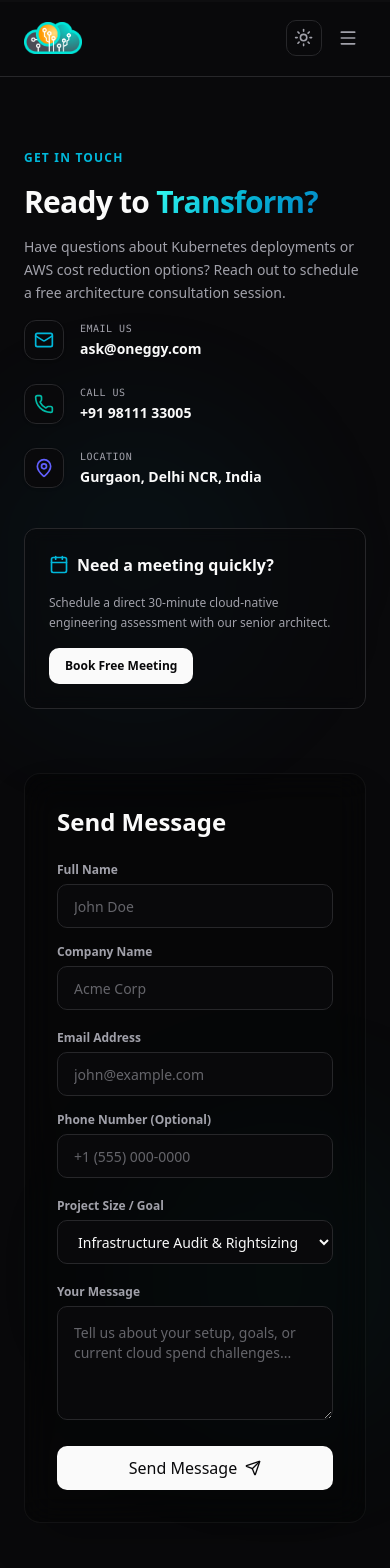
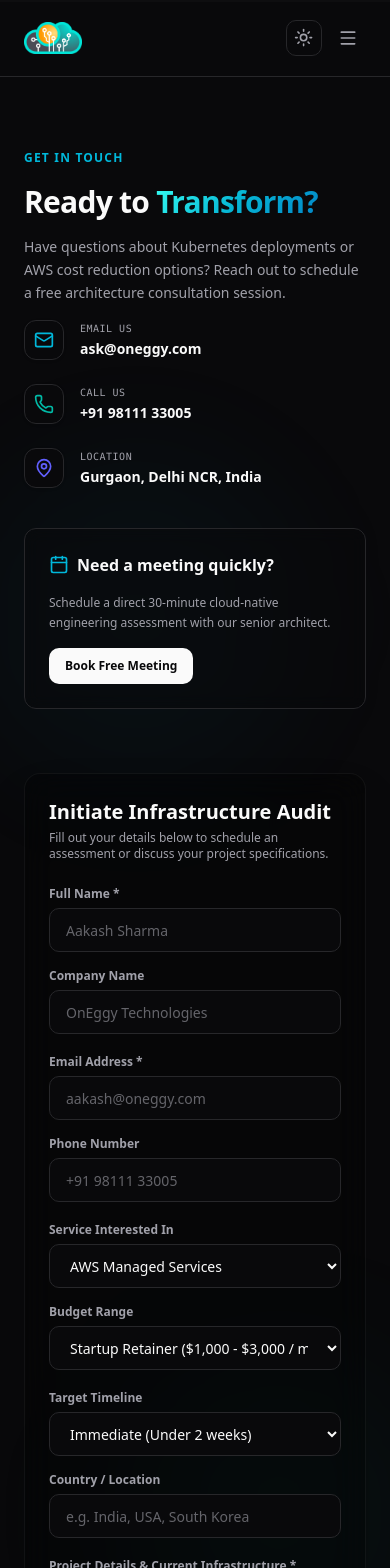
Before and after one commit to onEggy/OnEggyWeb, a Next.js app: page /contact in a window 390 px wide. Shown: the top 1568 px of the page. Built offline with nearby package versions, Linux system fonts and the light colour scheme.

Commit message:
feat: implement working contact system with mailer forwarding, validation, and anti-spam honeypot

```diff
--- /dev/null
+++ b/src/app/api/contact/route.ts
@@ -0,0 +1,111 @@
+import { NextResponse } from "next/server";
+
+export async function POST(request: Request) {
+  try {
+    const body = await request.json();
+    const { name, company, email, phone, service, budget, message, timeline, location, _honey } = body;
+
+    // 1. Anti-spam Honeypot Validation
+    if (_honey && _honey.trim() !== "") {
+      // Return 200 so spambots think it worked, but do not send the email
+      return NextResponse.json({
+        success: true,
+        message: "Message received successfully."
+      });
+    }
+
+    // 2. Server-side Validation
+    if (!name || !email || !message) {
+      return NextResponse.json(
+        { success: false, error: "Name, email, and project details are required." },
+        { status: 400 }
+      );
+    }
+
+    const emailRegex = /^[^\s@]+@[^\s@]+\.[^\s@]+$/;
+    if (!emailRegex.test(email)) {
+      return NextResponse.json(
+        { success: false, error: "Please provide a valid email address." },
+        { status: 400 }
+      );
+    }
+
+    // 3. Input Sanitization (strip basic HTML tags to prevent XSS)
+    const sanitize = (text: string) => {
+      if (!text) return "";
+      return text
+        .replace(/&/g, "&amp;")
+        .replace(/</g, "&lt;")
+        .replace(/>/g, "&gt;")
+        .replace(/"/g, "&quot;")
+        .replace(/'/g, "&#x27;");
+    };
+
+    const cleanData = {
+      name: sanitize(name),
+      company: sanitize(company || "N/A"),
+      email: sanitize(email),
+      phone: sanitize(phone || "N/A"),
+      service: sanitize(service || "N/A"),
+      budget: sanitize(budget || "N/A"),
+      timeline: sanitize(timeline || "N/A"),
+      location: sanitize(location || "N/A"),
+      message: sanitize(message),
+      timestamp: new Date().toLocaleString("en-US", { timeZone: "UTC" }) + " UTC",
+    };
+
+    // 4. Forward to free reliable mail delivery system (FormSubmit)
+    // We send a POST request to FormSubmit's AJAX endpoint
+    const businessEmail = "ask@oneggy.com";
+    const formSubmitUrl = `https://formsubmit.co/ajax/${businessEmail}`;
+
+    const response = await fetch(formSubmitUrl, {
+      method: "POST",
+      headers: {
+        "Content-Type": "application/json",
+        "Accept": "application/json",
+      },
+      body: JSON.stringify({
+        "_subject": `New OnEggy Technologies Lead: ${cleanData.name} (${cleanData.company})`,
+        "Name": cleanData.name,
+        "Company": cleanData.company,
+        "Email": cleanData.email,
+        "Phone": cleanData.phone,
+        "Interested Service": cleanData.service,
+        "Budget Range": cleanData.budget,
+        "Timeline": cleanData.timeline,
+        "Country/Location": cleanData.location,
+        "Project Details": cleanData.message,
+        "Submitted At": cleanData.timestamp,
+        "_honey": "", // formsubmit honeypot
+        "_captcha": "false", // disable captcha on AJAX to prevent broken forms
+      }),
+    });
+
+    const result = await response.json();
+
+    if (response.ok && result.success === "true") {
+      return NextResponse.json({
+        success: true,
+        message: "Thank you! Your message has been sent successfully. We will review your project details and get back to you within 24 hours.",
+      });
+    } else {
+      return NextResponse.json(
+        {
+          success: false,
+          error: result.message || "Failed to forward lead information. Please try again later or email us directly at ask@oneggy.com."
+        },
+        { status: 500 }
+      );
+    }
+  } catch (error: any) {
+    console.error("Contact API Route Error:", error);
+    return NextResponse.json(
+      {
+        success: false,
+        error: "An unexpected server error occurred. Please contact us directly at ask@oneggy.com."
+      },
+      { status: 500 }
+    );
+  }
+}
--- a/src/components/contact/contact-form.tsx
+++ b/src/components/contact/contact-form.tsx
@@ -1,7 +1,7 @@
 "use client";
 
 import React, { useState } from "react";
-import { Check, Send } from "lucide-react";
+import { Check, Send, AlertTriangle } from "lucide-react";
 import { FadeUp } from "@/components/animations/motion-wrappers";
 
 export function ContactForm() {
@@ -10,47 +10,121 @@
     company: "",
     email: "",
     phone: "",
-    budget: "Infrastructure Audit & Rightsizing",
+    service: "AWS Managed Services",
+    budget: "Startup Retainer ($1,000 - $3,000 / mo)",
+    timeline: "Immediate (Under 2 weeks)",
+    location: "",
     message: "",
+    _honey: "", // honeypot spam protection
   });
+
   const [isLoading, setIsLoading] = useState(false);
   const [success, setSuccess] = useState(false);
+  const [errorMsg, setErrorMsg] = useState("");
 
   const handleSubmit = async (e: React.FormEvent) => {
     e.preventDefault();
-    if (!formData.name || !formData.email || !formData.message) return;
+    setErrorMsg("");
+    setSuccess(false);
+
+    // Frontend validation
+    if (!formData.name.trim()) {
+      setErrorMsg("Please provide your name.");
+      return;
+    }
+    if (!formData.email.trim()) {
+      setErrorMsg("Please provide your email address.");
+      return;
+    }
+    if (!formData.message.trim()) {
+      setErrorMsg("Please tell us about your project details.");
+      return;
+    }
+
     setIsLoading(true);
 
-    // Simulate API request post
-    await new Promise((resolve) => setTimeout(resolve, 1500));
-    setIsLoading(false);
+    try {
+      const res = await fetch("/api/contact", {
+        method: "POST",
+        headers: {
+          "Content-Type": "application/json",
+        },
+        body: JSON.stringify(formData),
+      });
+
+      const data = await res.json();
+
+      if (res.ok && data.success) {
         setSuccess(true);
         setFormData({
           name: "",
           company: "",
           email: "",
           phone: "",
-      budget: "Infrastructure Audit",
+          service: "AWS Managed Services",
+          budget: "Startup Retainer ($1,000 - $3,000 / mo)",
+          timeline: "Immediate (Under 2 weeks)",
+          location: "",
           message: "",
+          _honey: "",
         });
-    setTimeout(() => setSuccess(false), 5000);
+      } else {
+        setErrorMsg(data.error || "An error occurred while sending your request. Please email us directly at ask@oneggy.com.");
+      }
+    } catch (err) {
+      console.error("Form Submission Error:", err);
+      setErrorMsg("Could not connect to the server. Please check your network connection or email us directly at ask@oneggy.com.");
+    } finally {
+      setIsLoading(false);
+    }
   };
 
   return (
-    <FadeUp delay={0.2} className="glass-card p-8 rounded-2xl shadow-2xl space-y-6">
-      <h3 className="text-2xl font-bold text-foreground">Send Message</h3>
+    <FadeUp delay={0.2} className="glass-card p-6 md:p-8 rounded-2xl shadow-2xl space-y-6">
+      <div className="space-y-1">
+        <h3 className="text-xl md:text-2xl font-bold text-foreground">Initiate Infrastructure Audit</h3>
+        <p className="text-xs text-muted-foreground">
+          Fill out your details below to schedule an assessment or discuss your project specifications.
+        </p>
+      </div>
+
+      {errorMsg && (
+        <div className="p-4 rounded-xl border border-red-500/20 bg-red-500/5 text-red-400 text-xs sm:text-sm flex items-center gap-3">
+          <AlertTriangle className="h-5 w-5 shrink-0" />
+          <span>{errorMsg}</span>
+        </div>
+      )}
+
+      {success && (
+        <div className="p-4 rounded-xl border border-green-500/20 bg-green-500/5 text-green-400 text-xs sm:text-sm flex items-center gap-3">
+          <Check className="h-5 w-5 shrink-0" />
+          <span>Thank you! Your inquiry was submitted successfully. We will email you back within 24 hours.</span>
+        </div>
+      )}
 
       <form onSubmit={handleSubmit} className="space-y-5">
+        {/* Honeypot field (hidden from users, forces spam-bots to fail) */}
+        <input
+          type="text"
+          name="botcheck"
+          style={{ display: "none" }}
+          value={formData._honey}
+          onChange={(e) => setFormData({ ...formData, _honey: e.target.value })}
+          tabIndex={-1}
+          autoComplete="off"
+        />
+
+        {/* Name & Company */}
         <div className="grid grid-cols-1 sm:grid-cols-2 gap-4">
           <div className="space-y-1.5">
-            <label className="text-xs font-semibold text-muted-foreground block">Full Name</label>
+            <label className="text-xs font-semibold text-muted-foreground block">Full Name *</label>
             <input
               type="text"
               required
-              placeholder="John Doe"
+              placeholder="Aakash Sharma"
               value={formData.name}
               onChange={(e) => setFormData({ ...formData, name: e.target.value })}
-              className="w-full h-11 px-4 rounded-md bg-background border border-border focus:ring-1 focus:ring-cyan-500 focus:outline-none text-sm placeholder:text-muted-foreground/60"
+              className="w-full h-11 px-4 rounded-md bg-background border border-border focus:ring-1 focus:ring-cyan-500 focus:outline-none text-sm placeholder:text-muted-foreground/60 transition-all"
             />
           </div>
 
@@ -58,81 +132,128 @@
             <label className="text-xs font-semibold text-muted-foreground block">Company Name</label>
             <input
               type="text"
-              required
-              placeholder="Acme Corp"
+              placeholder="OnEggy Technologies"
               value={formData.company}
               onChange={(e) => setFormData({ ...formData, company: e.target.value })}
-              className="w-full h-11 px-4 rounded-md bg-background border border-border focus:ring-1 focus:ring-cyan-500 focus:outline-none text-sm placeholder:text-muted-foreground/60"
+              className="w-full h-11 px-4 rounded-md bg-background border border-border focus:ring-1 focus:ring-cyan-500 focus:outline-none text-sm placeholder:text-muted-foreground/60 transition-all"
             />
           </div>
         </div>
 
+        {/* Email & Phone */}
         <div className="grid grid-cols-1 sm:grid-cols-2 gap-4">
           <div className="space-y-1.5">
-            <label className="text-xs font-semibold text-muted-foreground block">Email Address</label>
+            <label className="text-xs font-semibold text-muted-foreground block">Email Address *</label>
             <input
               type="email"
               required
-              placeholder="john@example.com"
+              placeholder="aakash@oneggy.com"
               value={formData.email}
               onChange={(e) => setFormData({ ...formData, email: e.target.value })}
-              className="w-full h-11 px-4 rounded-md bg-background border border-border focus:ring-1 focus:ring-cyan-500 focus:outline-none text-sm placeholder:text-muted-foreground/60"
+              className="w-full h-11 px-4 rounded-md bg-background border border-border focus:ring-1 focus:ring-cyan-500 focus:outline-none text-sm placeholder:text-muted-foreground/60 transition-all"
             />
           </div>
 
           <div className="space-y-1.5">
-            <label className="text-xs font-semibold text-muted-foreground block">Phone Number (Optional)</label>
+            <label className="text-xs font-semibold text-muted-foreground block">Phone Number</label>
             <input
               type="tel"
-              placeholder="+1 (555) 000-0000"
+              placeholder="+91 98111 33005"
               value={formData.phone}
               onChange={(e) => setFormData({ ...formData, phone: e.target.value })}
-              className="w-full h-11 px-4 rounded-md bg-background border border-border focus:ring-1 focus:ring-cyan-500 focus:outline-none text-sm placeholder:text-muted-foreground/60"
+              className="w-full h-11 px-4 rounded-md bg-background border border-border focus:ring-1 focus:ring-cyan-500 focus:outline-none text-sm placeholder:text-muted-foreground/60 transition-all"
             />
           </div>
         </div>
 
+        {/* Service & Budget Selector */}
+        <div className="grid grid-cols-1 sm:grid-cols-2 gap-4">
           <div className="space-y-1.5">
-          <label className="text-xs font-semibold text-muted-foreground block">Project Size / Goal</label>
+            <label className="text-xs font-semibold text-muted-foreground block">Service Interested In</label>
+            <select
+              value={formData.service}
+              onChange={(e) => setFormData({ ...formData, service: e.target.value })}
+              className="w-full h-11 px-4 rounded-md bg-background border border-border focus:ring-1 focus:ring-cyan-500 focus:outline-none text-sm cursor-pointer"
+            >
+              <option>AWS Managed Services</option>
+              <option>DevOps Consulting & Automation</option>
+              <option>Kubernetes Engineering (EKS/AKS)</option>
+              <option>Full-Stack Web Development</option>
+              <option>Mobile App Development (React Native)</option>
+              <option>UI/UX Design & Prototyping</option>
+              <option>Monitoring & Observability Setup</option>
+              <option>Infrastructure Cost Audit</option>
+            </select>
+          </div>
+
+          <div className="space-y-1.5">
+            <label className="text-xs font-semibold text-muted-foreground block">Budget Range</label>
             <select
               value={formData.budget}
               onChange={(e) => setFormData({ ...formData, budget: e.target.value })}
               className="w-full h-11 px-4 rounded-md bg-background border border-border focus:ring-1 focus:ring-cyan-500 focus:outline-none text-sm cursor-pointer"
             >
-            <option>Infrastructure Audit & Rightsizing</option>
-            <option>Kubernetes Migration (EKS/AKS)</option>
-            <option>DevOps Pipeline Automation</option>
-            <option>Full-Stack / Mobile App Development</option>
-            <option>Other cloud engineering inquiries</option>
+              <option>Startup Retainer ($1,000 - $3,000 / mo)</option>
+              <option>Growth Retainer ($3,000 - $5,000 / mo)</option>
+              <option>Enterprise Retainer ($5,000+ / mo)</option>
+              <option>One-time DevOps Audit ($1,500 - $3,000)</option>
+              <option>Custom Project / Not Sure</option>
+            </select>
+          </div>
+        </div>
+
+        {/* Timeline & Location */}
+        <div className="grid grid-cols-1 sm:grid-cols-2 gap-4">
+          <div className="space-y-1.5">
+            <label className="text-xs font-semibold text-muted-foreground block">Target Timeline</label>
+            <select
+              value={formData.timeline}
+              onChange={(e) => setFormData({ ...formData, timeline: e.target.value })}
+              className="w-full h-11 px-4 rounded-md bg-background border border-border focus:ring-1 focus:ring-cyan-500 focus:outline-none text-sm cursor-pointer"
+            >
+              <option>Immediate (Under 2 weeks)</option>
+              <option>Within 30 Days</option>
+              <option>Flexible / Planning Phase</option>
+              <option>Consultation / Advisory Only</option>
             </select>
           </div>
 
           <div className="space-y-1.5">
-          <label className="text-xs font-semibold text-muted-foreground block">Your Message</label>
+            <label className="text-xs font-semibold text-muted-foreground block">Country / Location</label>
+            <input
+              type="text"
+              placeholder="e.g. India, USA, South Korea"
+              value={formData.location}
+              onChange={(e) => setFormData({ ...formData, location: e.target.value })}
+              className="w-full h-11 px-4 rounded-md bg-background border border-border focus:ring-1 focus:ring-cyan-500 focus:outline-none text-sm placeholder:text-muted-foreground/60 transition-all"
+            />
+          </div>
+        </div>
+
+        {/* Project Details message */}
+        <div className="space-y-1.5">
+          <label className="text-xs font-semibold text-muted-foreground block">Project Details & Current Infrastructure *</label>
           <textarea
             required
             rows={4}
-            placeholder="Tell us about your setup, goals, or current cloud spend challenges..."
+            placeholder="Tell us about your tech stack, number of developers, active cloud hosting cost challenges, or project scope..."
             value={formData.message}
             onChange={(e) => setFormData({ ...formData, message: e.target.value })}
-            className="w-full p-4 rounded-md bg-background border border-border focus:ring-1 focus:ring-cyan-500 focus:outline-none text-sm placeholder:text-muted-foreground/60"
+            className="w-full p-4 rounded-md bg-background border border-border focus:ring-1 focus:ring-cyan-500 focus:outline-none text-sm placeholder:text-muted-foreground/60 transition-all resize-y min-h-[100px]"
           />
         </div>
 
+        {/* Submit Button */}
         <button
           type="submit"
           disabled={isLoading}
-          className="w-full inline-flex items-center justify-center gap-2 h-11 px-6 rounded-md bg-foreground text-background font-medium hover:bg-foreground/90 transition-all cursor-pointer"
+          className="w-full inline-flex items-center justify-center gap-2 h-11 px-6 rounded-md bg-foreground text-background font-medium hover:bg-foreground/90 transition-all cursor-pointer disabled:opacity-50"
         >
           {isLoading ? (
             <span className="w-4 h-4 border-2 border-background border-t-transparent rounded-full animate-spin" />
-          ) : success ? (
-            <>
-              Success <Check className="h-4 w-4 text-green-400 font-bold" />
-            </>
           ) : (
             <>
-              Send Message <Send className="h-4 w-4" />
+              Submit Audit Request <Send className="h-4 w-4" />
             </>
           )}
         </button>
```
Lines whose indentation alone changed are shown as unchanged.
